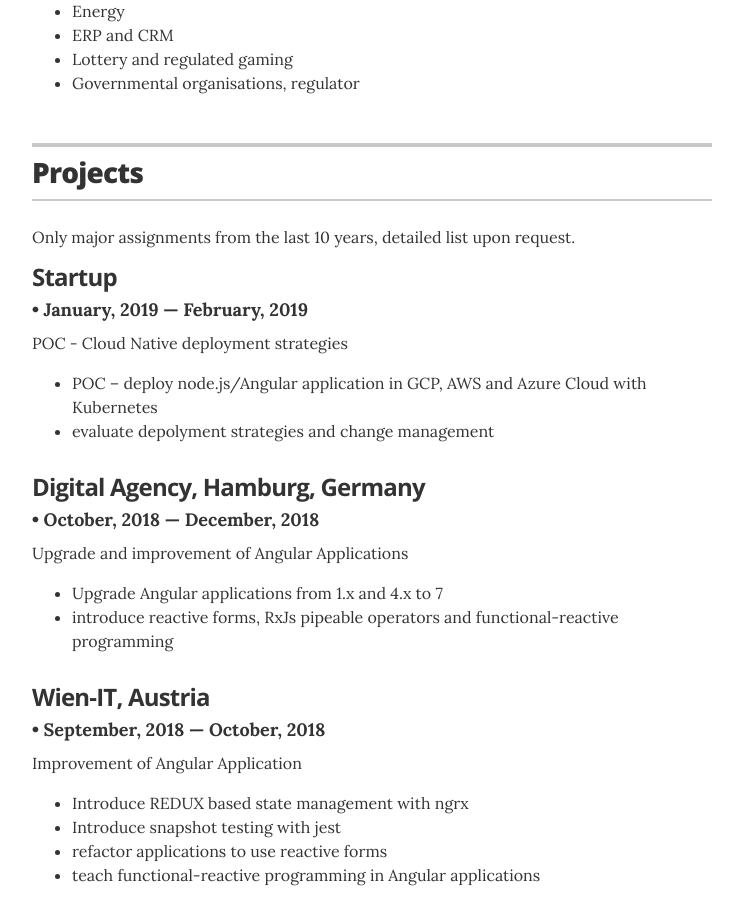
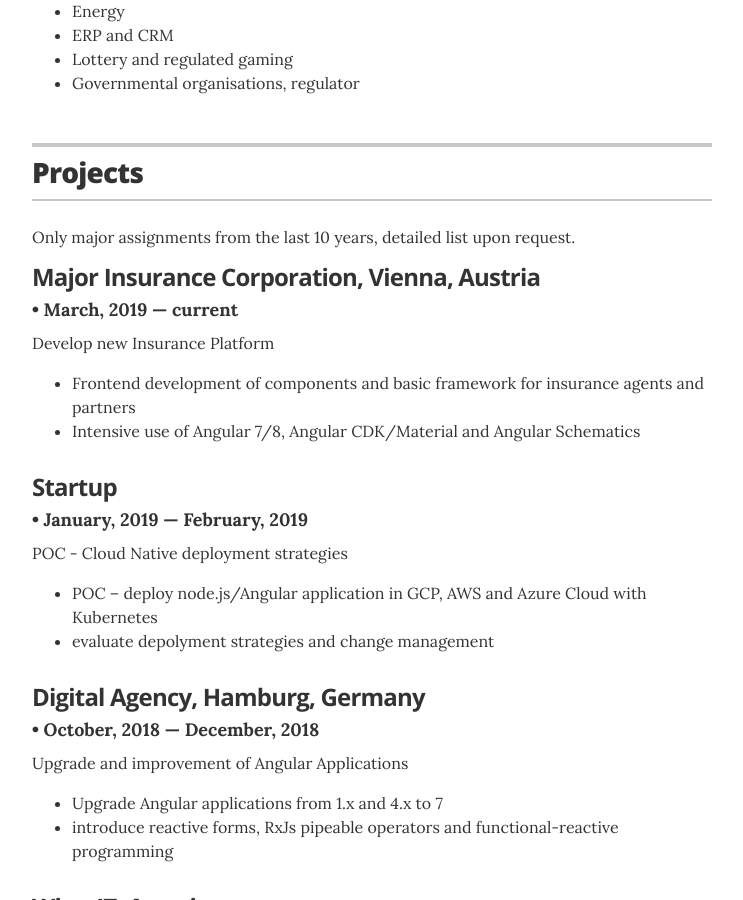
Before and after one commit to jdobosz/jdobosz.github.io, a Jekyll site: the page built from index.html, in a window 1280 px wide and 900 px high, scrolled down 1445 px. Shown: the whole window, without its empty margins (268-1011 px from the left). Built offline with Jekyll 4.4.1, drawn with Linux system fonts in a browser that asks for light colours.

Commit message:
add insurance

```diff
--- a/_data/experience.yml
+++ b/_data/experience.yml
@@ -1,4 +1,11 @@
 # Jobs
+# insurance
+- company: Major Insurance Corporation, Vienna, Austria
+  duration: March, 2019 &mdash; current
+  summary: Develop new Insurance Platform
+  skills:
+    - item: Frontend development of components and basic framework for insurance agents and partners
+    - item: Intensive use of Angular 7/8, Angular CDK/Material and Angular Schematics
 # diverse
 - company: Startup
   duration: January, 2019 &mdash; February, 2019
```
